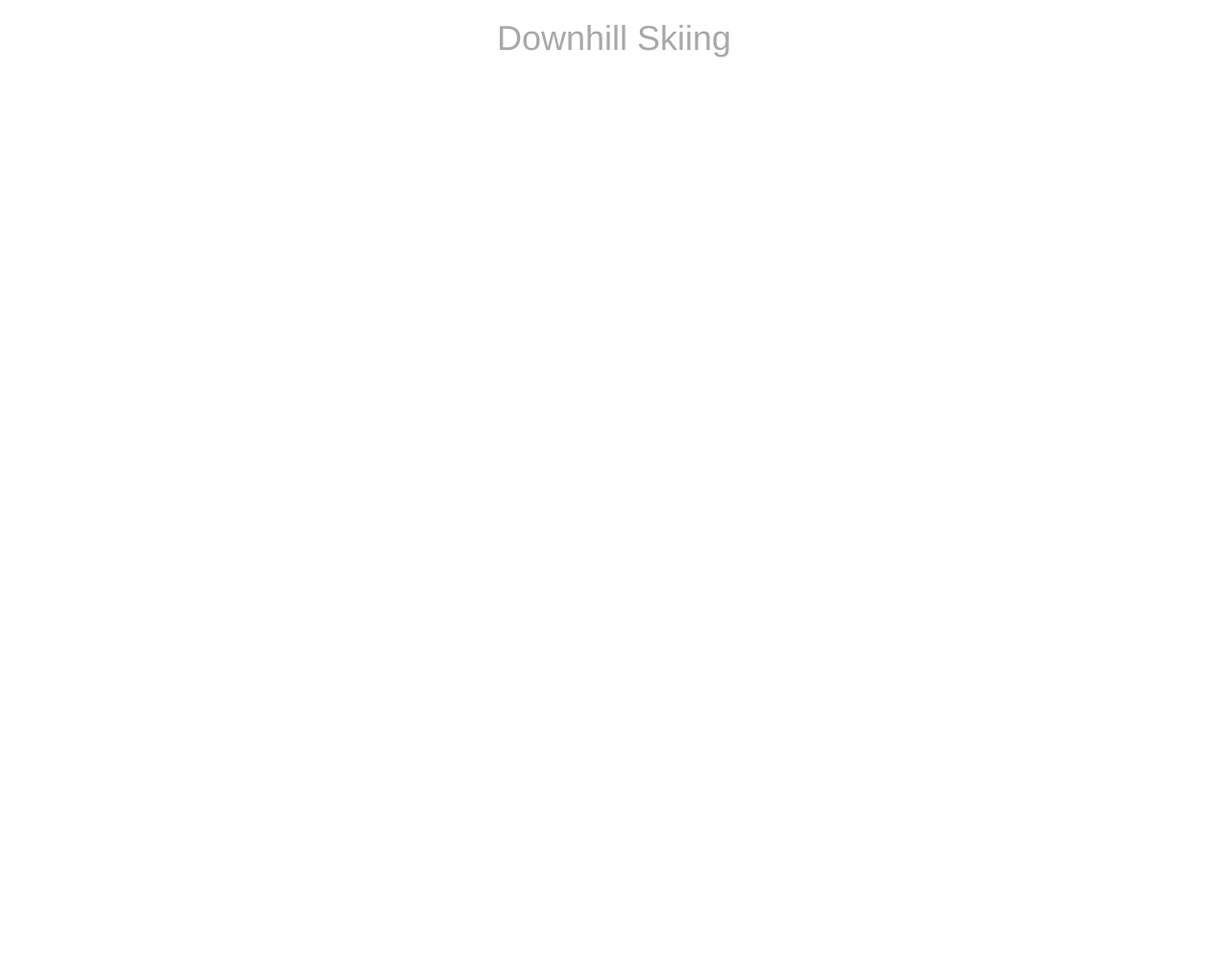
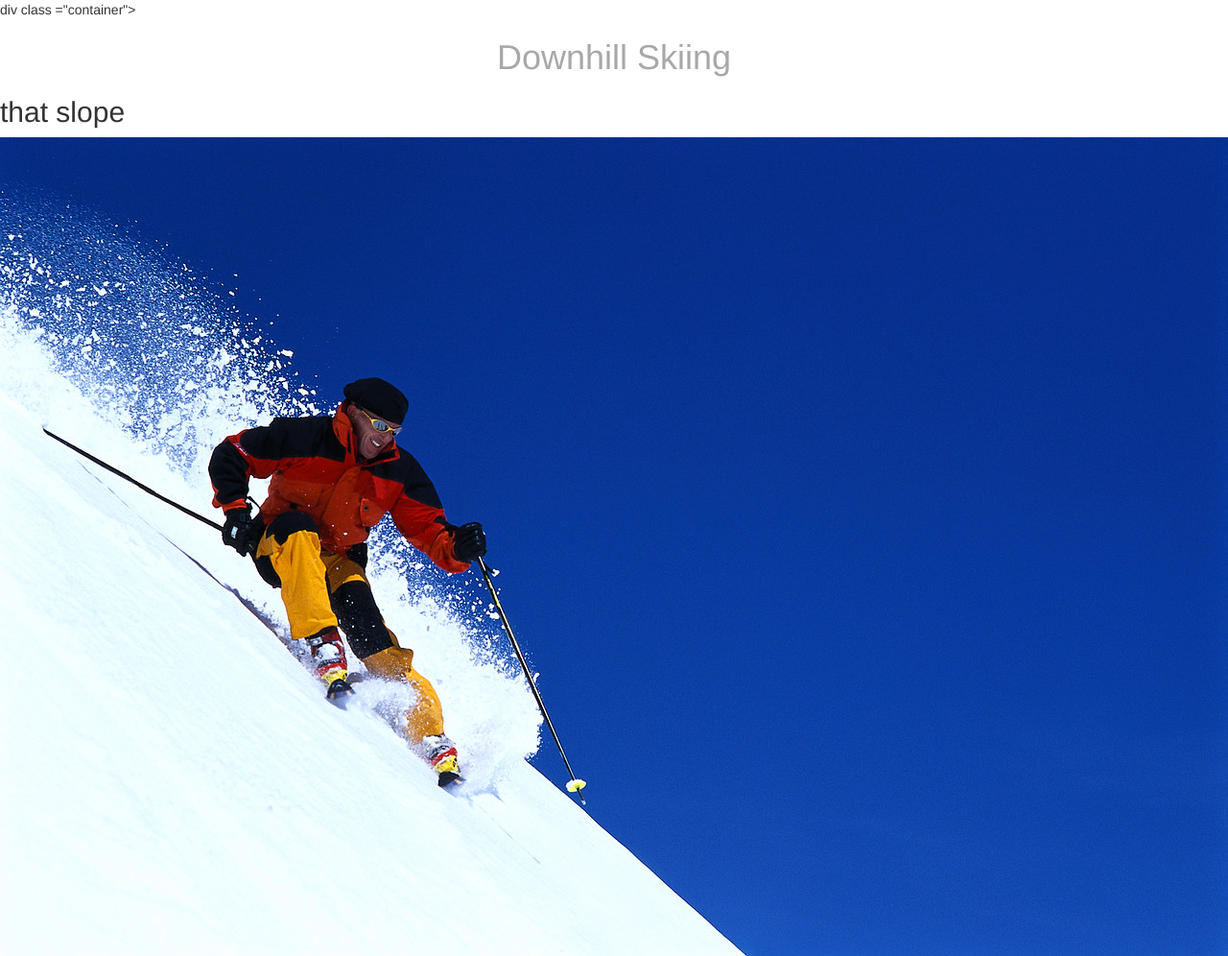
Before and after one commit to Adam-Hool/MyFirstWebSite, a plain HTML site: page FirstWebSite1Link1.html in a window 1280 px wide. Shown: the whole page at 96% size. Before the commit the page ends 800 px from the top, so only its background shows below. Drawn offline with Linux system fonts and the light colour scheme.

Commit message:
added pictures

```diff
--- a/FirstWebSite1Link1.html
+++ b/FirstWebSite1Link1.html
@@ -1,17 +1,20 @@
 <!DOCTYPE html>
 <html lang="en">
-<head>
+	<head>
 		<meta charset="utf-8">
 		<meta http-equiv="X-UA-Compatible" content="IE=edge">
 		<meta name="viewport" content="width=device-width, inital-scale=1">
-	<title>SkiHub's Site</title><!--name the website-->
-	<link rel="stylesheet" type="text/css" href="bootstrap.css">
-	<link rel="stylesheet" type="text/css" href="style.css">
-<div class ="container">
+		<title>SkiHub's Site</title><!--name the website-->
+		<link rel="stylesheet" type="text/css" href="bootstrap.css">
+		<link rel="stylesheet" type="text/css" href="style.css">
+</head>
+	<body>div class ="container">
 		<div class="row">
 			<div class= "col-sm-12">
 				<h1 class ="soft center">Downhill Skiing</h1>
-</head>
-<body>
-</body>
+				<h2>that slope</h2>
+				<img src="skiSteepSlope.jpg" alt="That Slope">
+			</div>
+		</div>
+	</body>
 </html>
```
Also changed, not shown: skiSteepSlope.gif (added), skiSteepSlope.jpg (added).
